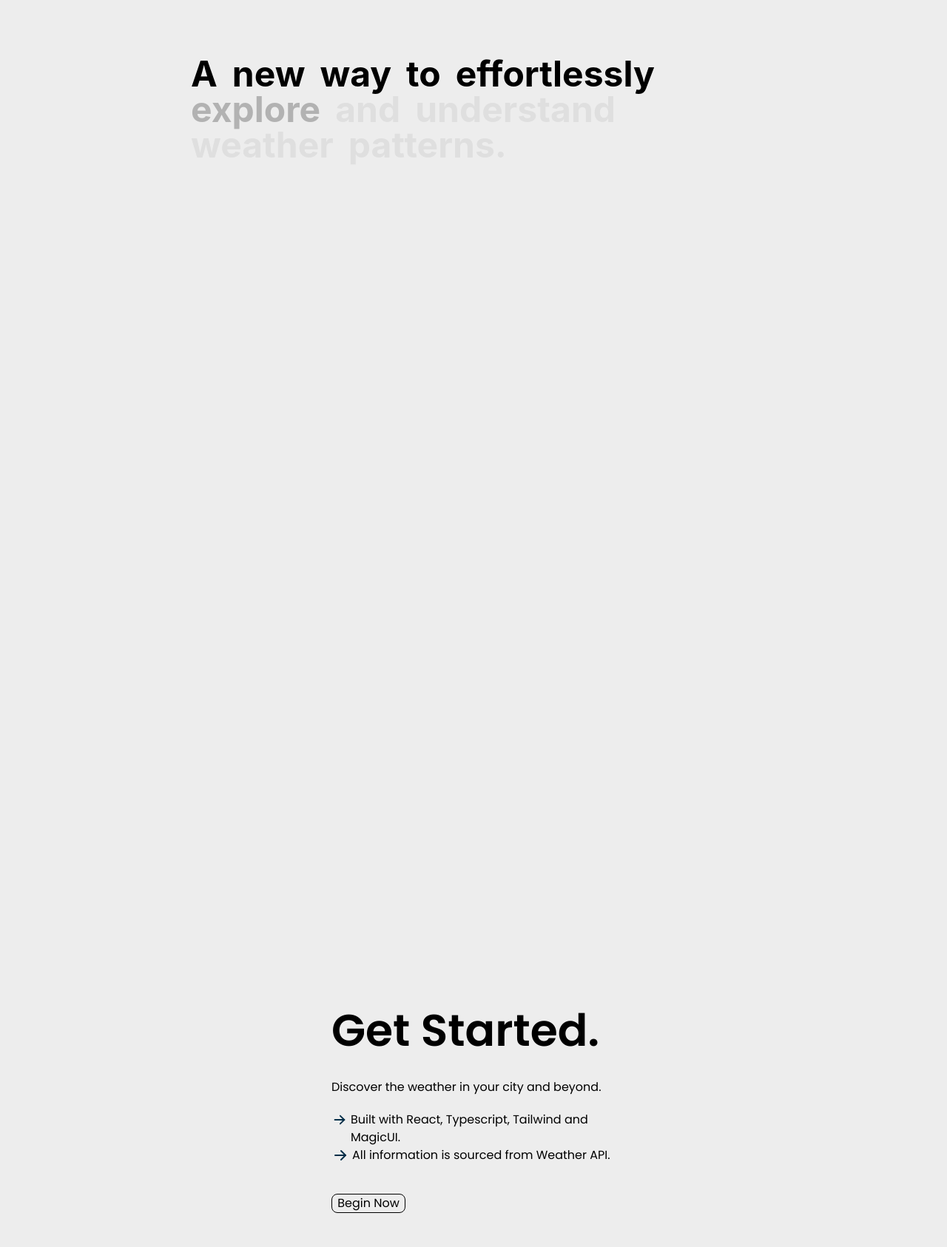
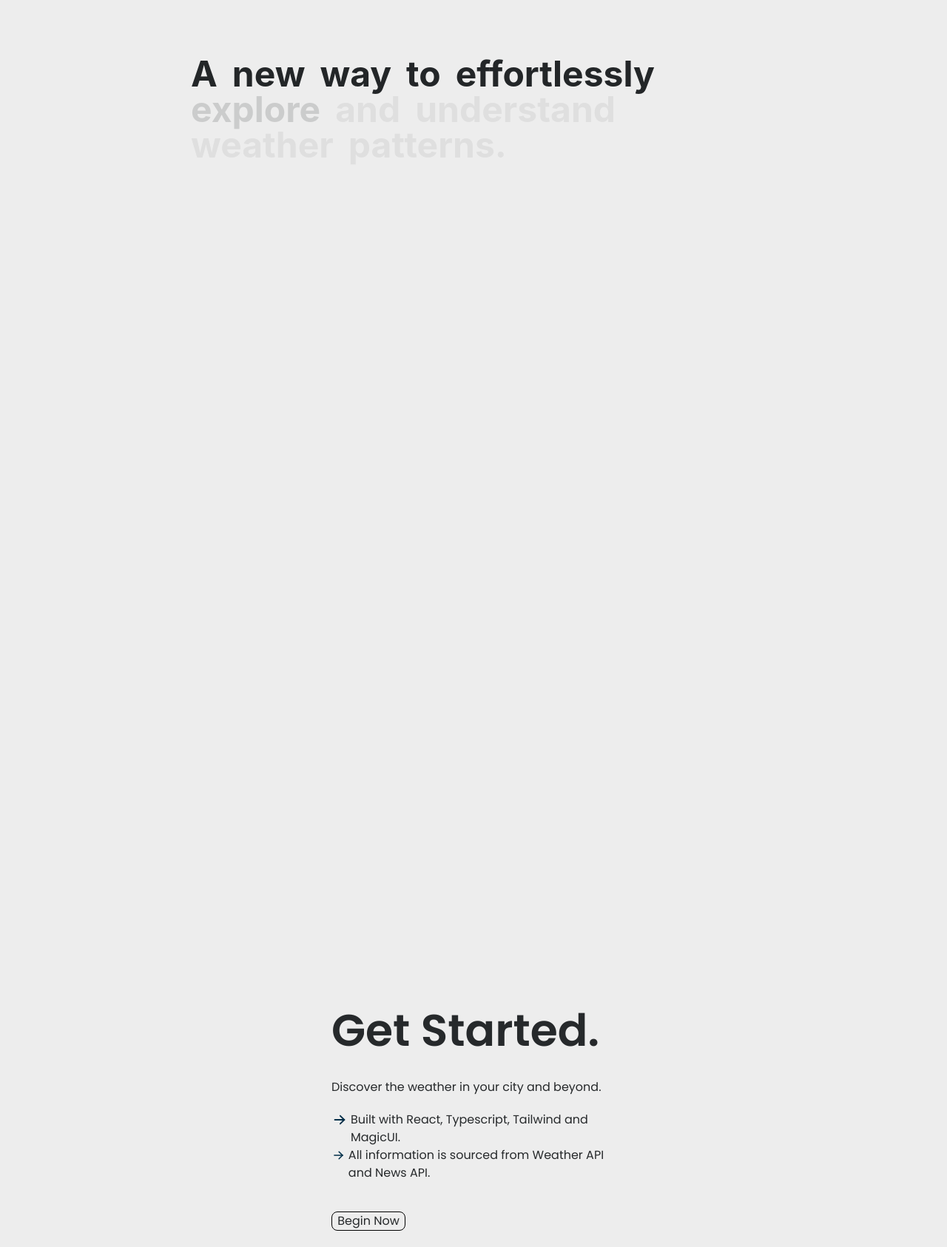
Before and after one commit to jaimehu20/Weatherly, a React (Vite) app: page / in a window 1280 px wide. Shown: the part 880-2566 px from the top of the page at 74% size. Built offline with nearby package versions, Linux system fonts and the light colour scheme.

Commit message:
ADD/ Homepage totally responsive

```diff
--- a/src/components/Footer/Footer.tsx
+++ b/src/components/Footer/Footer.tsx
@@ -9,11 +9,11 @@ export const Footer : React.FC = () => {
     const { theme } = useTheme();
 
     return <>
-            <footer className={`${theme === "dark" ? "bg-[#2E3239] text-[#EDEDED]" : "bg-[#E7EBEE]"} w-[98%] rounded-lg shadow-lg m-4`}>
+            <footer className={`${theme === "dark" ? "bg-[#2E3239] text-[#EDEDED]" : "bg-[#E7EBEE]"} w-[98%] max-1000:w-[92%] rounded-lg shadow-lg m-4`}>
                 <div className="w-full mx-auto max-w-screen-xl p-4 md:flex md:items-center md:justify-between">
                     <span className="text-sm text-black-500 sm:text-center dark:text-black-400">© 2024 <a href="https://jaimehurtado-porfolio.netlify.app/" className="hover:underline">Jaime Hurtado</a>. Made with <Heart />
                     </span>
-                    <ul className="flex flex-wrap items-center mt-3 text-sm font-medium text-black dark:text-black-400 sm:mt-0">
+                    <ul className="flex flex-wrap items-center mt-3 text-sm font-medium text-black dark:text-black-400 sm:mt-0 max-1000:hidden">
                         <li className="flex">
                             <a href="https://www.linkedin.com/in/jaime-hurtado-ure%C3%B1a-b70789296/" target="_blank" rel="noopener noreferrer" className="hover:underline me-4 md:me-6"><Linkedin /></a>
                         </li>
--- a/src/components/Header/HomeHeader.tsx
+++ b/src/components/Header/HomeHeader.tsx
@@ -1,10 +1,24 @@
 import React from "react";
-import { ParticlesDemo } from "../MagicUI/Particles/ParticlesFinal";
+import { useTheme } from "../../context/ThemeContext";
+import { Particles } from "../MagicUI/Particles/ParticlesComponent";
 
 export const Header : React.FC = () => {
+
+    const { theme } = useTheme();
+
     return <>
         <header>
-            <ParticlesDemo />
+            <div className={`${theme === "dark" ? "bg-[#26292B]" : "bg-[#EDEDED]"} relative flex h-[500px] max-1000:h-[250px] w-100 flex-col items-center justify-center overflow-hidden mx-auto mt-20 max-1000:mt-[60px]`}>
+                <span className="pointer-events-none whitespace-pre-wrap bg-gradient-to-b from-black to-gray-300/80 bg-clip-text text-center text-8xl max-1000:text-[75px] font-semibold leading-none text-transparent dark:from-white dark:to-slate-900/100">
+                    Weatherly
+                </span>
+                <Particles
+                    className="absolute inset-0"
+                    quantity={100}
+                    ease={80}
+                    color={`${theme === "dark" ? "#EDEDED" : "#26292B"}`}
+                    refresh />
+            </div>
         </header>
     </>
 }
--- a/src/components/MagicUI/AnimatedBeam/AnimatedBeam.tsx
+++ b/src/components/MagicUI/AnimatedBeam/AnimatedBeam.tsx
@@ -112,7 +112,7 @@ const Icons = {
       height="24"
       viewBox="0 0 24 24"
       fill="none"
-      stroke="#000000"
+      stroke="#26292B"
       strokeWidth="2"
       xmlns="http://www.w3.org/2000/svg"
     >
--- a/src/components/MagicUI/Particles/ParticlesFinal.tsx
+++ /dev/null
@@ -1,24 +0,0 @@
-"use client";
-
-import { useTheme } from "../../../context/ThemeContext";
-import { Particles } from "../Particles/ParticlesComponent";
-
-export const ParticlesDemo = () => {
-
-  const { theme } = useTheme();
-
-  return (
-    <div className={`${theme === "dark" ? "bg-[#26292B]" : "bg-[#EDEDED]"} relative flex h-[500px] w-100 flex-col items-center justify-center overflow-hidden mx-auto mt-20`}>
-      <span className="pointer-events-none whitespace-pre-wrap bg-gradient-to-b from-black to-gray-300/80 bg-clip-text text-center text-8xl font-semibold leading-none text-transparent dark:from-white dark:to-slate-900/100">
-        Weatherly
-      </span>
-      <Particles
-        className="absolute inset-0"
-        quantity={100}
-        ease={80}
-        color={`${theme === "dark" ? "#EDEDED" : "#000000"}`}
-        refresh
-      />
-    </div>
-  );
-};
--- a/src/components/MagicUI/ScrollText/ScrollTextComponent.tsx
+++ b/src/components/MagicUI/ScrollText/ScrollTextComponent.tsx
@@ -21,7 +21,7 @@ export const TextRevealByWord: FC<TextRevealByWordProps> = ({ text, className })
   const words = text.split(" ");
 
   return (
-    <div ref={targetRef} className={cn("relative z-0 h-[200vh]", className)}>
+    <div ref={targetRef} className={cn("relative z-0 h-[200vh] max-1000:h-[180vh]", className)}>
       <div
         className={
           "sticky top-0 mx-auto flex h-[50%] max-w-4xl items-center bg-transparent px-[1rem] "
@@ -30,7 +30,7 @@ export const TextRevealByWord: FC<TextRevealByWordProps> = ({ text, className })
         <p
           ref={targetRef}
           className={
-            "flex flex-wrap p-5 text-2xl font-bold text-black/20 dark:text-black/20 md:p-8 md:text-3xl lg:p-10 lg:text-4xl xl:text-5xl"
+            "flex flex-wrap p-5 text-2xl font-bold text-black/20 dark:text-black/20 md:p-8 md:text-3xl lg:p-10 lg:text-4xl xl:text-5xl max-1000:max-w-[342px]"
           }
         >
           {words.map((word, i) => {
@@ -62,7 +62,7 @@ const Word: FC<WordProps> = ({ children, progress, range }) => {
       <span className={"absolute opacity-30"}>{children}</span>
       <motion.span
         style={{ opacity: opacity }}
-        className={`${theme === "dark" ? "text-[#EDEDED]" : "text-[#000000]"}`}
+        className={`${theme === "dark" ? "text-[#EDEDED]" : "text-[#26292B]"}`}
       >
         {children}
       </motion.span>
--- a/src/components/MagicUI/ScrollText/TextReveal.tsx
+++ b/src/components/MagicUI/ScrollText/TextReveal.tsx
@@ -1,7 +1,7 @@
 import { useTheme } from "../../../context/ThemeContext";
 import { TextRevealByWord } from "./ScrollTextComponent";
 
-export const TextRevealDemo = () => {
+export const Slogan = () => {
 
   const { theme } = useTheme();
 
--- a/src/pages/HomePage.tsx
+++ b/src/pages/HomePage.tsx
@@ -1,7 +1,7 @@
 import React from "react"
 import { Navbar } from "../components/Navbar/Navbar"
 import { Header } from "../components/Header/HomeHeader"
-import { TextRevealDemo } from "../components/MagicUI/ScrollText/TextReveal"
+import { Slogan } from "../components/MagicUI/ScrollText/TextReveal"
 import { RightArrow } from "../components/Icons/RightArrow"
 import { Footer } from "../components/Footer/Footer"
 import { useTheme } from "../context/ThemeContext"
@@ -14,23 +14,25 @@ export const Home : React.FC = () => {
         <Navbar />
         <Header />
         <main>
-            <TextRevealDemo />
-            <div className={`${theme === "dark" ? "text-[#EDEDED]" : "text-[#000000]"} flex flex-col w-[30%] font-[Poppins] mx-auto pb-[200px]`}>
-                <h1 className="text-[60px] font-semibold pb-5">Get Started.</h1>
-                <h3 className="pb-5">Discover the weather in your city and beyond.</h3>
+            <Slogan />
+            <div className={`${theme === "dark" ? "text-[#EDEDED]" : "text-[#26292B]"} flex flex-col w-[30%] max-1000:w-[90%] font-[Poppins] mx-auto pb-[200px] max-1000:pb-[150px] max-1000:max-w-[514px]`}>
+                <h1 className="text-[60px] max-1000:text-[50px] max-1000:text-center font-semibold pb-5">Get Started.</h1>
+                <h3 className="pb-5 max-1000:text-center">Discover the weather in your city and beyond.</h3>
                 <ul className="mb-10">
-                    <li className="flex gap-1">
+                    <li className="flex gap-1 max-1000:gap-[14px] max-1000:pl-[6px]">
                         <RightArrow />
                         <p>Built with React, Typescript, Tailwind and MagicUI.</p>
                     </li>
-                    <li className="flex gap-1">
+                    <li className="flex gap-1 max-1000:gap-[14px] max-1000:pl-[6px]">
                         <RightArrow />
                         <p>All information is sourced from
-                            <a href="https://openweathermap.org/api" target="_blank" rel="noopener noreferrer"> Weather API.</a>
+                            <a href="https://openweathermap.org/api" target="_blank" rel="noopener noreferrer"> Weather API </a>
+                            and
+                            <a href="https://newsapi.org/" target="_blank" rel="noopener noreferrer"> News API.</a>
                         </p>
                     </li>
                 </ul>
-                <button className={`${theme === "dark" ? "border-[#EDEDED]" : "border-black"} w-[100px] rounded-lg border`}>Begin Now</button>
+                <button className={`${theme === "dark" ? "border-[#EDEDED]" : "border-black"} w-[100px] rounded-lg border max-1000:self-center`}>Begin Now</button>
             </div>
         </main>
         <Footer />
--- a/src/pages/WeatherPredictions.tsx
+++ b/src/pages/WeatherPredictions.tsx
@@ -83,7 +83,7 @@ export const WeatherPredictions : React.FC = () => {
             <section className={`${theme === "dark" ? "bg-[url(./skynight.webp)]" : "bg-[url(./sky.webp)]"} relative h-[150vh] w-full bg-cover bg-center flex flex-col`}>
                 <div className={`${theme === "dark" ? "absolute inset-1 bg-gradient-to-r from-[#26292B] via-transparent to-[#26292B]" : "absolute inset-1 bg-gradient-to-r from-[#EDEDED] via-transparent to-[#EDEDED]"}`}></div>
                 <div className="flex justify-between w-[75%] mx-auto mb-[42px] z-10 mb-[40px]">
-                    <h1 className={`${theme === "dark" ? "text-[#EDEDED]" : "text-[#000000]"} text-[34px] font-[Poppins] font-semibold`}>Top Locations</h1>
+                    <h1 className={`${theme === "dark" ? "text-[#EDEDED]" : "text-[#26292B]"} text-[34px] font-[Poppins] font-semibold`}>Top Locations</h1>
                     <form id="searchForm" onSubmit={handleSubmit}>
                         <input type="text" className={`${theme === "dark" ? "bg-[#51636C] text-[#EDEDED] border-[#EDEDED]" : "bg-[rgb(223,233,245,0.6)] text-[#002E48] border-[#002E48]"} text-[26px] font-[Poppins] pl-[20px] pr-[70px] pt-[10px] pb-[10px] rounded border-2`} onChange={handleChange} placeholder="Search your city..."/>
                         <button type="submit" className="relative right-[40px] top-[7px]">
```
